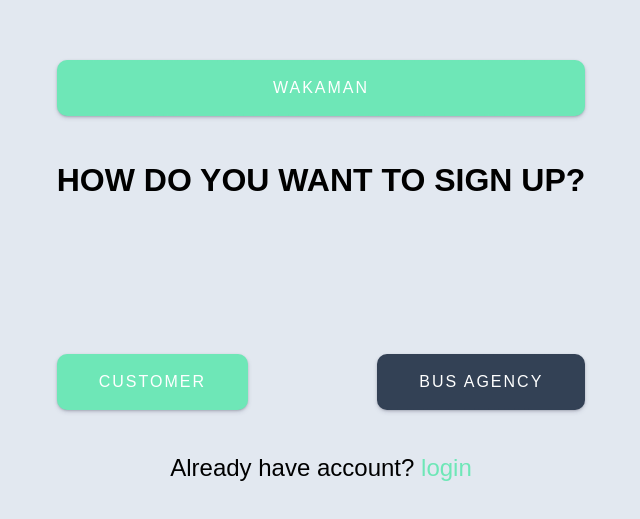
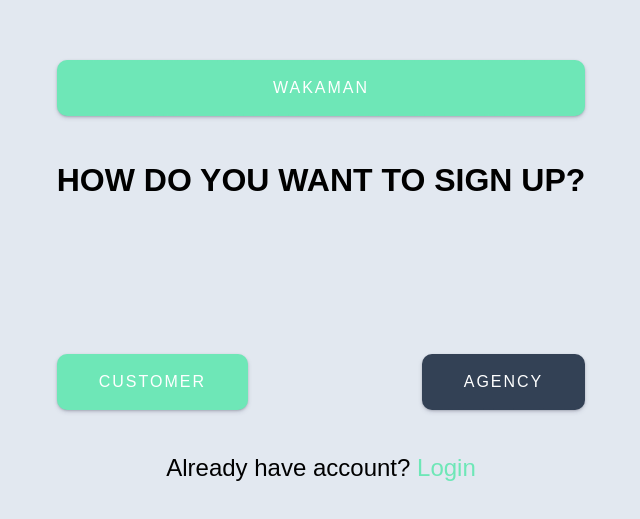
Before and after one commit to Gnkeng/wakaman, a React (Create React App) app: page / in a window 1280 px wide. Shown: the part 127-646 px from the top of the page, without its empty margins (319-959 px from the left). Built offline with nearby package versions, Linux system fonts and the light colour scheme.

Commit message:
add pages

```diff
--- a/src/App.js
+++ b/src/App.js
@@ -22,13 +22,19 @@ function App() {
             </button>
           </div>
           <div>
-            <button className="agn">Bus Agency</button>
+            <button className="agn">
+              <Link to={`agency-signup`}> Agency </Link>
+            </button>
           </div>
         </div>
 
         <div className="aa">
-          <p >
-            Already have account? <span className="login">login</span>
+          <p>
+            Already have account?{" "}
+            <span className="login">
+              {" "}
+              <Link to={`login`}> Login </Link>
+            </span>
           </p>
         </div>
       </div>
--- /dev/null
+++ b/src/pages/agency-signup/AgencySignup.jsx
@@ -0,0 +1,9 @@
+import React from 'react'
+
+const AgencySignup = () => {
+  return (
+    <div>AgencySignup</div>
+  )
+}
+
+export default AgencySignup
--- /dev/null
+++ b/src/pages/home/AgencyHome.jsx
@@ -0,0 +1,9 @@
+import React from 'react'
+
+const AgencyHome = () => {
+  return (
+    <div>AgencyHome</div>
+  )
+}
+
+export default AgencyHome
--- /dev/null
+++ b/src/pages/home/CustomerHome.jsx
@@ -0,0 +1,9 @@
+import React from 'react'
+
+const CustomerHome = () => {
+  return (
+    <div>HomePage</div>
+  )
+}
+
+export default CustomerHome
--- a/src/pages/signup/Signup.jsx
+++ b/src/pages/signup/Signup.jsx
@@ -2,9 +2,11 @@ import React ,{useState} from 'react'
 import TextInput from '../../components/common/input/TextInput';
 import PasswordInput from '../../components/common/input/PasswordInput';
 import Button from '../../components/common/button/Button';
+import { useNavigate } from "react-router-dom";
 // import styles from './signup.module.css'
 
 const Signup = () => {
+  const navigate = useNavigate();
     const [form, setForm] = useState({
        firstname: "",
       lastname: "",
@@ -16,6 +18,7 @@ const Signup = () => {
       const handleSubmit = (event) => {
         event.preventDefault();
         console.log(form)
+        navigate("/customer-home");
       };
 
 
```
Also changed, not shown: src/index.js (+15 -0 lines), src/pages/agency-signup/agencySignup.module.css (added), src/pages/home/home.module.css (added).
